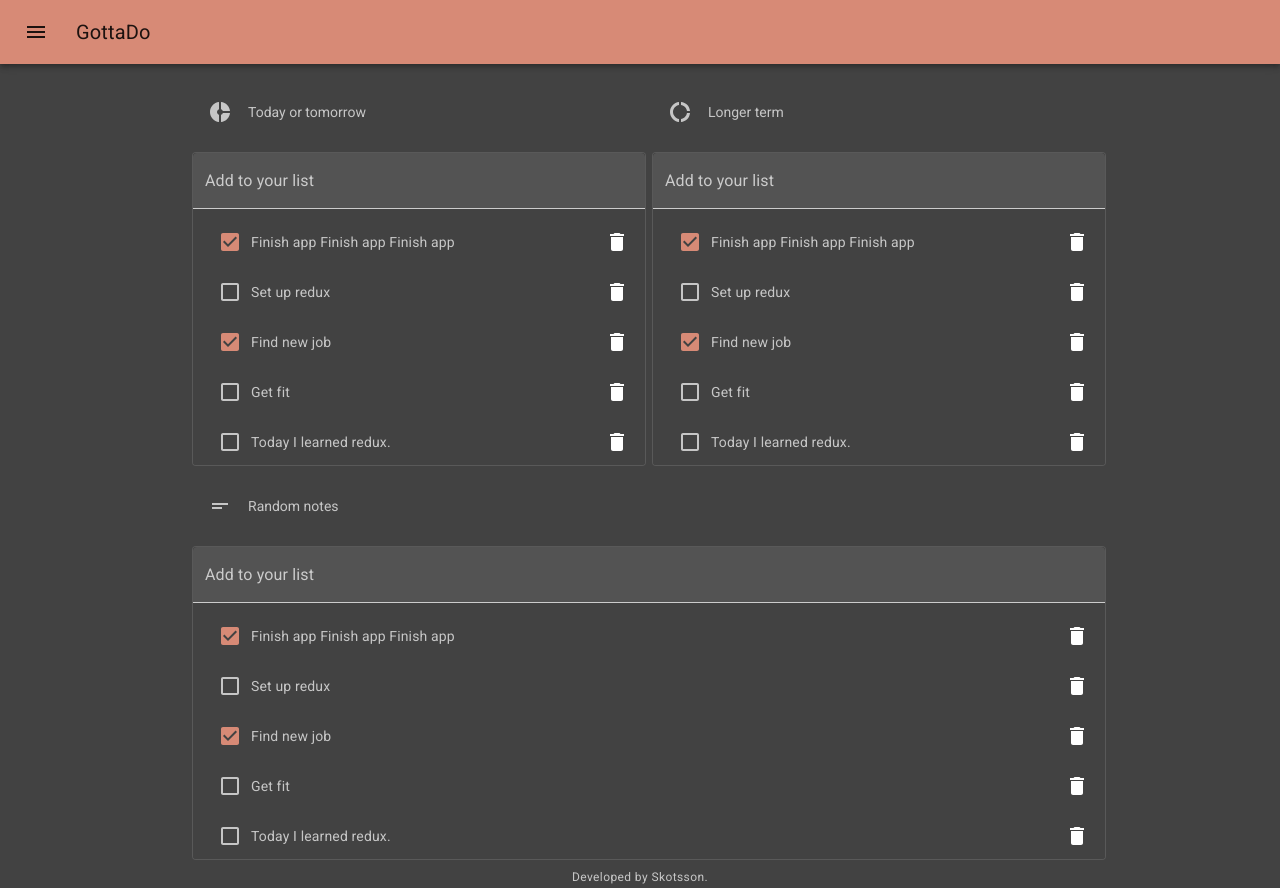
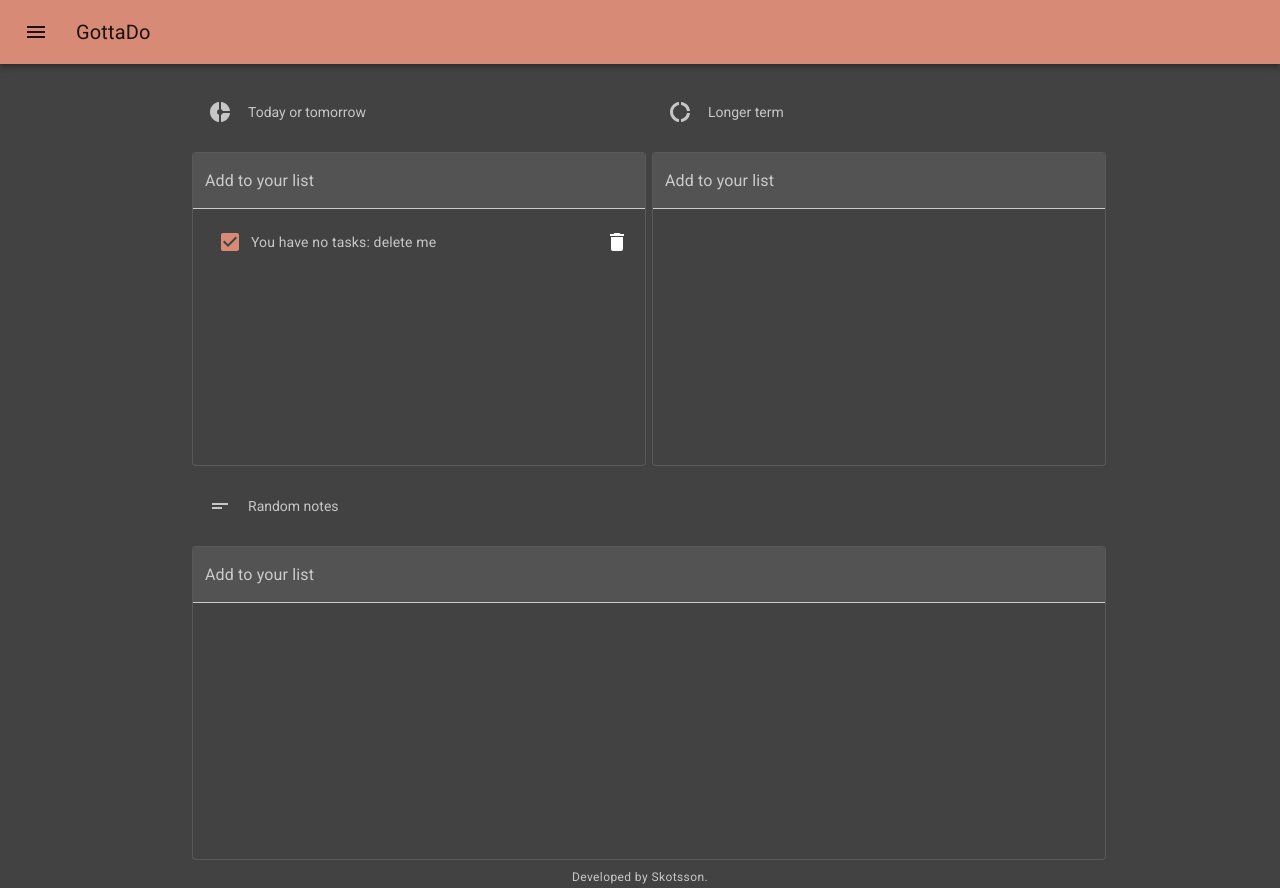
Before and after one commit to gotta-do/GottaDo, a React (Create React App) app: page / in a window 1280 px wide. Built offline with nearby package versions, Linux system fonts and the light colour scheme.

Commit message:
logic works

```diff
--- a/src/components/ui/ToDoList.tsx
+++ b/src/components/ui/ToDoList.tsx
@@ -20,7 +20,7 @@ import {
 import { useSelector, useDispatch } from 'react-redux';
 
 import React, { useState } from 'react';
-import { IState, ITodo, TodoListProps } from '../../types/types';
+import { IState, ITodo, TodoListProps, TodoType } from '../../types/types';
 import DeleteIcon from '@material-ui/icons/Delete';
 
 const useStyles = makeStyles((theme: Theme) =>
@@ -41,34 +41,51 @@ export default function TodoList({ type }: TodoListProps) {
   const [isChecked, setIsChecked] = useState<boolean>(false);
   // theme style
   const classes = useStyles();
-  // handlers
-  // const handleIsChecked = (el: ITodo): void => {
-  //   dispatch(
-  //     toggleCheckedActionCreator({
-  //       id: el.id,
-  //       isDone: !el.isDone,
-  //       task: el.task,
-  //       type: el.type,
-  //     }),
+
+  // const ListOutput = (type: TodoType) => {
+  //   todos.map((el: ITodo, index) =>
+  //     type === el.type ? (
+  //       <ListItem>
+  //         <Checkbox
+  //           checked={el.isDone}
+  //           onChange={() =>
+  //             dispatch(
+  //               toggleCheckedActionCreator({
+  //                 id: el.id,
+  //                 isDone: !el.isDone,
+  //                 task: el.task,
+  //                 type: el.type,
+  //               }),
+  //             )
+  //           }
+  //         />
+  //         <ListItemText primary={el.task} />
+  //         <ListItemSecondaryAction>
+  //           <IconButton
+  //             edge='end'
+  //             onClick={() =>
+  //               dispatch(
+  //                 deleteTodoActionCreator({
+  //                   id: el.id,
+  //                   isDone: el.isDone,
+  //                   task: el.task,
+  //                   type: el.type,
+  //                 }),
+  //               )
+  //             }
+  //           >
+  //             <DeleteIcon />
+  //           </IconButton>
+  //         </ListItemSecondaryAction>
+  //       </ListItem>
+  //     ) : null,
   //   );
-  //   // };
-  //   // setIsChecked(!isChecked);
   // };
 
   return (
     <List dense className={classes.list}>
-      {todos.map((el: ITodo, index) => (
-        // <FormControlLabel
-        //   control={
-        //     <Checkbox
-        //       checked={el.isChecked}
-        //       onChange={handleToggleChecked}
-        //       name='checkedB'
-        //       color='primary'
-        //     />
-        //   }
-        //   label={el.task}
-        // />
+      {todos.map((el: ITodo, index) =>
+        type === el.type ? (
           <ListItem>
             <Checkbox
               checked={el.isDone}
@@ -102,7 +119,8 @@ export default function TodoList({ type }: TodoListProps) {
               </IconButton>
             </ListItemSecondaryAction>
           </ListItem>
-      ))}
+        ) : null,
+      )}
     </List>
   );
 }
--- a/src/components/ui/ToDoListFrame.tsx
+++ b/src/components/ui/ToDoListFrame.tsx
@@ -4,9 +4,8 @@ import Grid from '@material-ui/core/Grid';
 import { ListSubheader, Paper, TextField, Toolbar } from '@material-ui/core';
 import { TodoListFrameProps } from '../../types/types';
 import TodoList from './TodoList';
-import { deleteTodoActionCreator } from '../../redux-toolkit/redux-toolkit';
+import { createTodoActionCreator } from '../../redux-toolkit/redux-toolkit';
 import { useSelector, useDispatch } from 'react-redux';
-
 import { v1 as uuid } from 'uuid';
 
 const useStyles = makeStyles((theme: Theme) =>
@@ -46,23 +45,27 @@ export default function TodoListFrame({
 }: TodoListFrameProps) {
   const dispatch = useDispatch();
 
-  const [newTodo, setNewTodo] = useState('default');
+  const [newTodo, setNewTodo] = useState('');
 
   const classes = useStyles();
 
   const handleAddTodo = (
     event: React.KeyboardEvent<HTMLInputElement>,
   ): void => {
-    event.preventDefault();
+    if (event.keyCode === 13) {
+      // event.preventDefault();
       const value = (event.target as HTMLInputElement).value;
       dispatch(
-      deleteTodoActionCreator({
+        createTodoActionCreator({
           id: uuid(),
           isDone: false,
-        task: newTodo,
+          // task: newTodo,
+          task: value,
           type: type,
         }),
       );
+      setNewTodo('');
+    }
   };
 
   return (
@@ -76,9 +79,9 @@ export default function TodoListFrame({
         <Grid container className={classes.formGrid}>
           <TextField
             label='Add to your list'
-            // value={newTodo}
+            value={newTodo}
             onChange={(event) => setNewTodo(event.target.value)}
-            onKeyDownCapture={handleAddTodo}
+            onKeyDown={handleAddTodo}
             variant='filled'
             fullWidth
           />
--- a/src/redux-toolkit/redux-toolkit.tsx
+++ b/src/redux-toolkit/redux-toolkit.tsx
@@ -7,40 +7,40 @@ import { combineReducers } from '@reduxjs/toolkit';
 export const todosInitialState: ITodo[] = [
   {
     id: uuid(),
-    task: 'Finish app Finish app Finish app',
+    task: 'You have no tasks: delete me',
     isDone: true,
     type: 'short-term',
   },
-  {
-    id: uuid(),
-    task: 'Set up redux',
-    isDone: false,
-    type: 'short-term',
-  },
-  {
-    id: uuid(),
-    task: 'Find new job',
-    isDone: true,
-    type: 'long-term',
-  },
-  {
-    id: uuid(),
-    task: 'Get fit',
-    isDone: false,
-    type: 'long-term',
-  },
-  {
-    id: uuid(),
-    task: 'Today I learned redux.',
-    isDone: false,
-    type: 'note',
-  },
-  {
-    id: uuid(),
-    task: 'Would like to learn .....',
-    isDone: false,
-    type: 'note',
-  },
+  // {
+  //   id: uuid(),
+  //   task: 'Set up redux',
+  //   isDone: false,
+  //   type: 'short-term',
+  // },
+  // {
+  //   id: uuid(),
+  //   task: 'Find new job',
+  //   isDone: true,
+  //   type: 'long-term',
+  // },
+  // {
+  //   id: uuid(),
+  //   task: 'Get fit',
+  //   isDone: false,
+  //   type: 'long-term',
+  // },
+  // {
+  //   id: uuid(),
+  //   task: 'Today I learned redux.',
+  //   isDone: false,
+  //   type: 'note',
+  // },
+  // {
+  //   id: uuid(),
+  //   task: 'Would like to learn .....',
+  //   isDone: false,
+  //   type: 'note',
+  // },
 ];
 
 const todosSlice = createSlice({
@@ -107,9 +107,19 @@ const todosSlice = createSlice({
           isDone: boolean;
         }>,
       ) => {
-        state.push(payload);
+        state.unshift(payload);
       },
-      prepare: ({ task, type }: { task: string; type: TodoType }) => ({
+      prepare: ({
+        task,
+        type,
+        id,
+        isDone,
+      }: {
+        task: string;
+        type: TodoType;
+        id: string;
+        isDone: boolean;
+      }) => ({
         payload: {
           id: uuid(),
           task,
```
Lines whose indentation alone changed are shown as unchanged.
